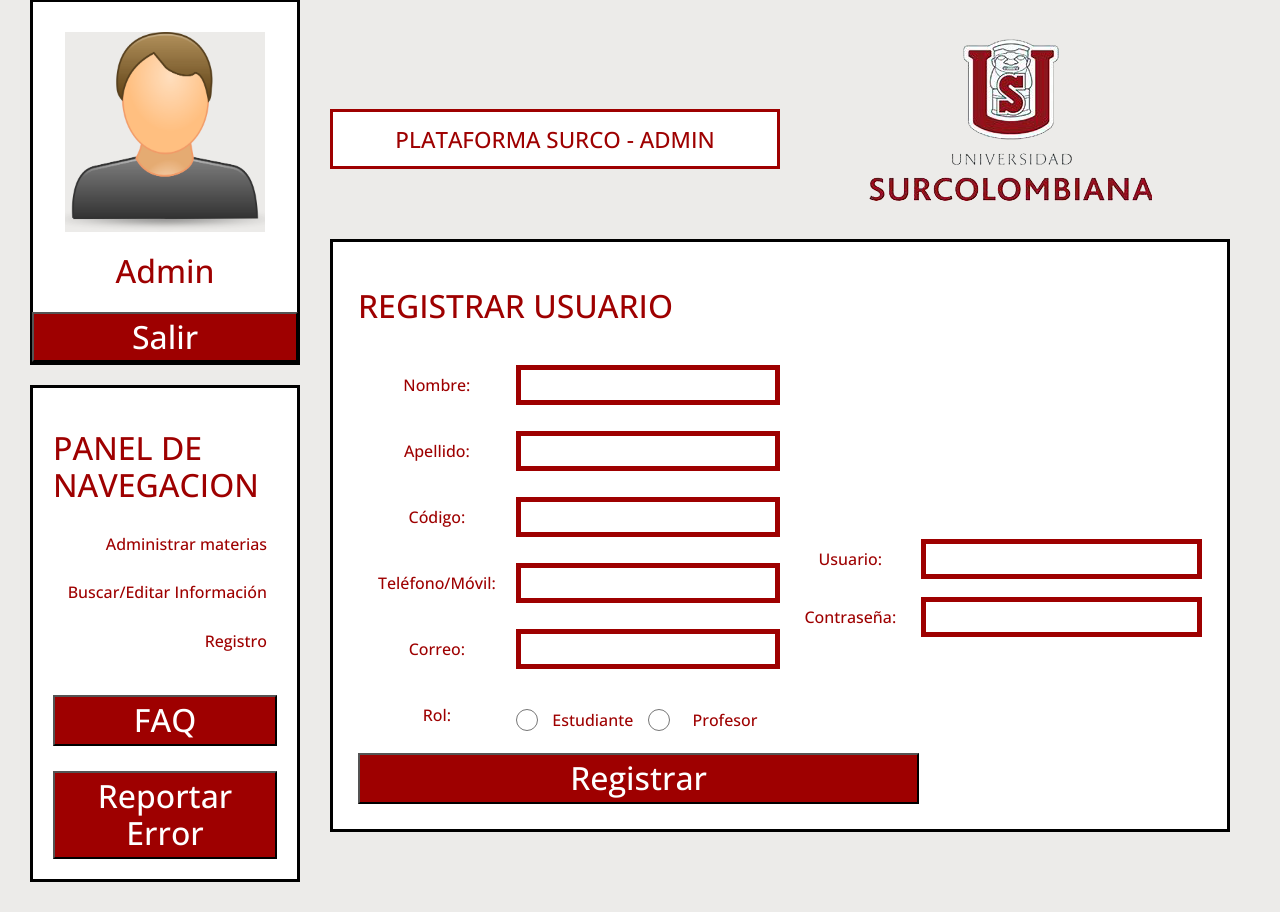
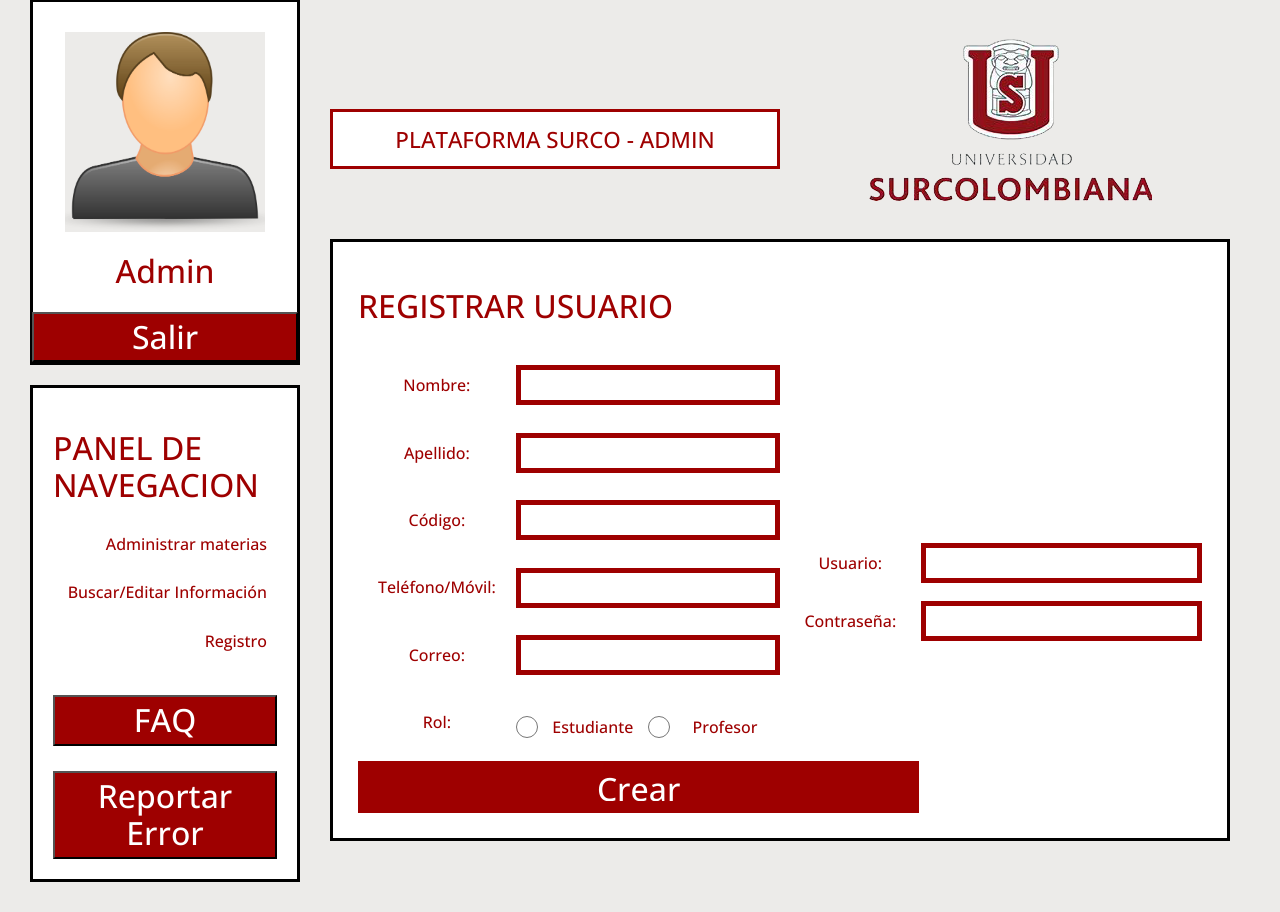
Before and after one commit to maiikii666/equipo8, a Flask app: page /adminRegistro/ in a window 1280 px wide. Shown: the part 31-943 px from the top of the page. Run offline with Flask 2, Linux system fonts and the light colour scheme; parts of the project's set-up code (start-up, migrations or seed data) failed here and were passed over.

Commit message:
formulario crear activ

```diff
--- a/static/css/style.css
+++ b/static/css/style.css
@@ -208,6 +208,11 @@
 #rol label, .botonRadio {
     background-color: white;
     align-self: center;
+}
+
+#botonRegistrar input{
+    background-color: #9E0000;
+    color: white;
 }
 
 /*FIN CUANDO LLEVA FORMULARIO*/
@@ -423,6 +428,11 @@
     height: 100%;
 }
 
+#descripcion {
+    height: 160px;
+    justify-content: center;
+}
+
 /*FIN VENTANA CREAR/EDITAR ACTIVIDADES*/
 
 
--- a/templates/adminRegistro.html
+++ b/templates/adminRegistro.html
@@ -26,7 +26,10 @@
             <p>Contraseña:</p> {{form.contrasena(size=20)}}
 
         </div>
-        <input type="submit" class="button" value="Registrar" id="botonRegistrar">
+        <div id="botonRegistrar" class="button">
+            {{form.crear}}
+        </div>
+
     </form>
 
 </section>
--- a/views.py
+++ b/views.py
@@ -1,3 +1,4 @@
+from types import MethodDescriptorType
 from flask import blueprints, render_template, request
 from flask.helpers import flash, url_for
 from werkzeug.utils import redirect
@@ -43,9 +44,13 @@
 def busquedasadmin():
     return render_template("busquedasadmin.html")
 
-@main.route("/creareditaractiv/")
+@main.route("/creareditaractiv/", methods=["GET", "POST"])
 def creareditaractiv():
-    return render_template("creareditaractiv.html")
+    form = FormCrearActividad()
+    if (form.validate_on_submit()):
+        return ("ACTIVIDAD CREADA")
+        ### Se debe actualizar la lista con las actividades, y salir alerta de actividad creada
+    return render_template("creareditaractiv.html", form=form)
 
 @main.route("/creareditaractivProfesor/")
 def creareditaractivProfesor():
```
Also changed, not shown: templates/creareditaractiv.html (+5 -4 lines).
